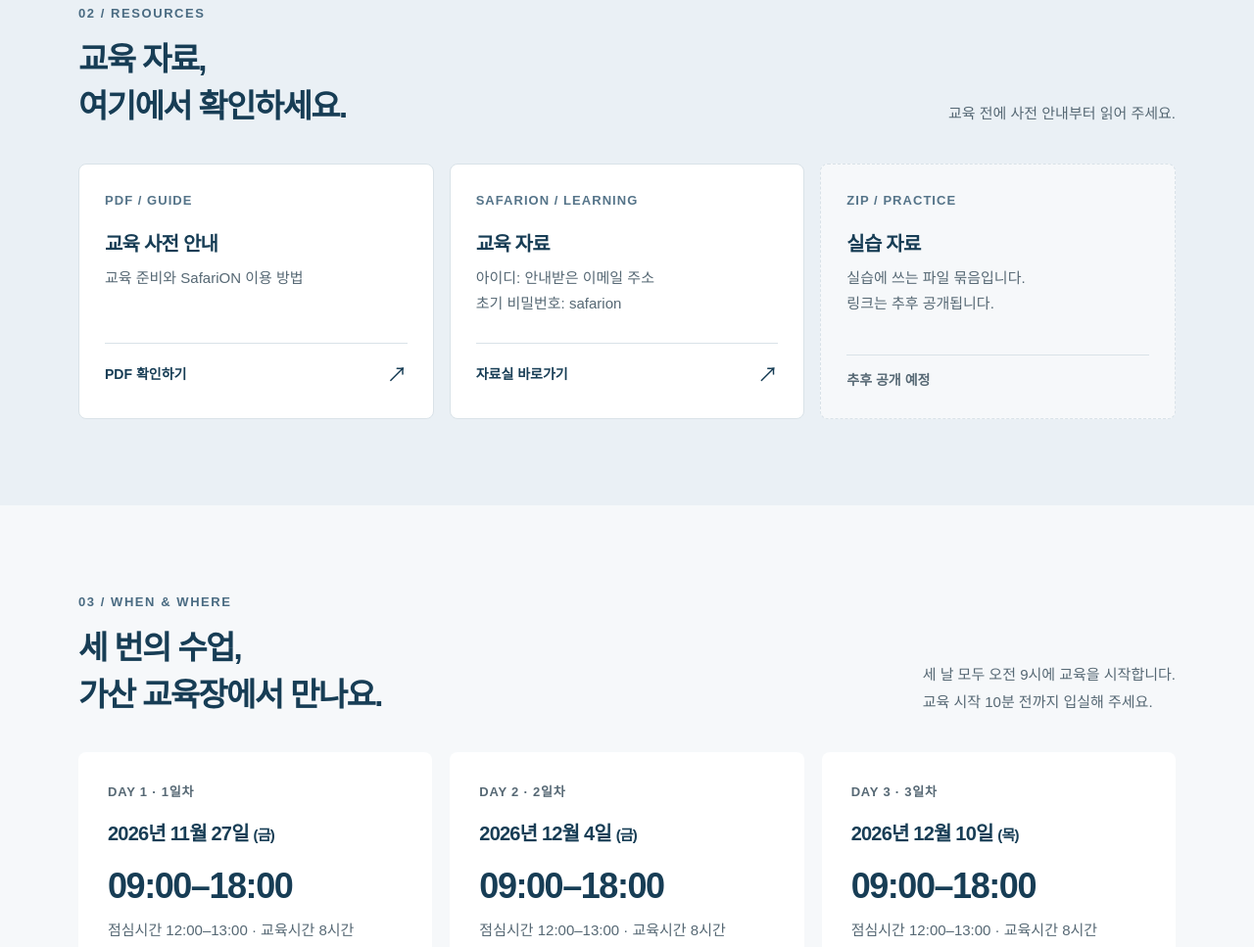
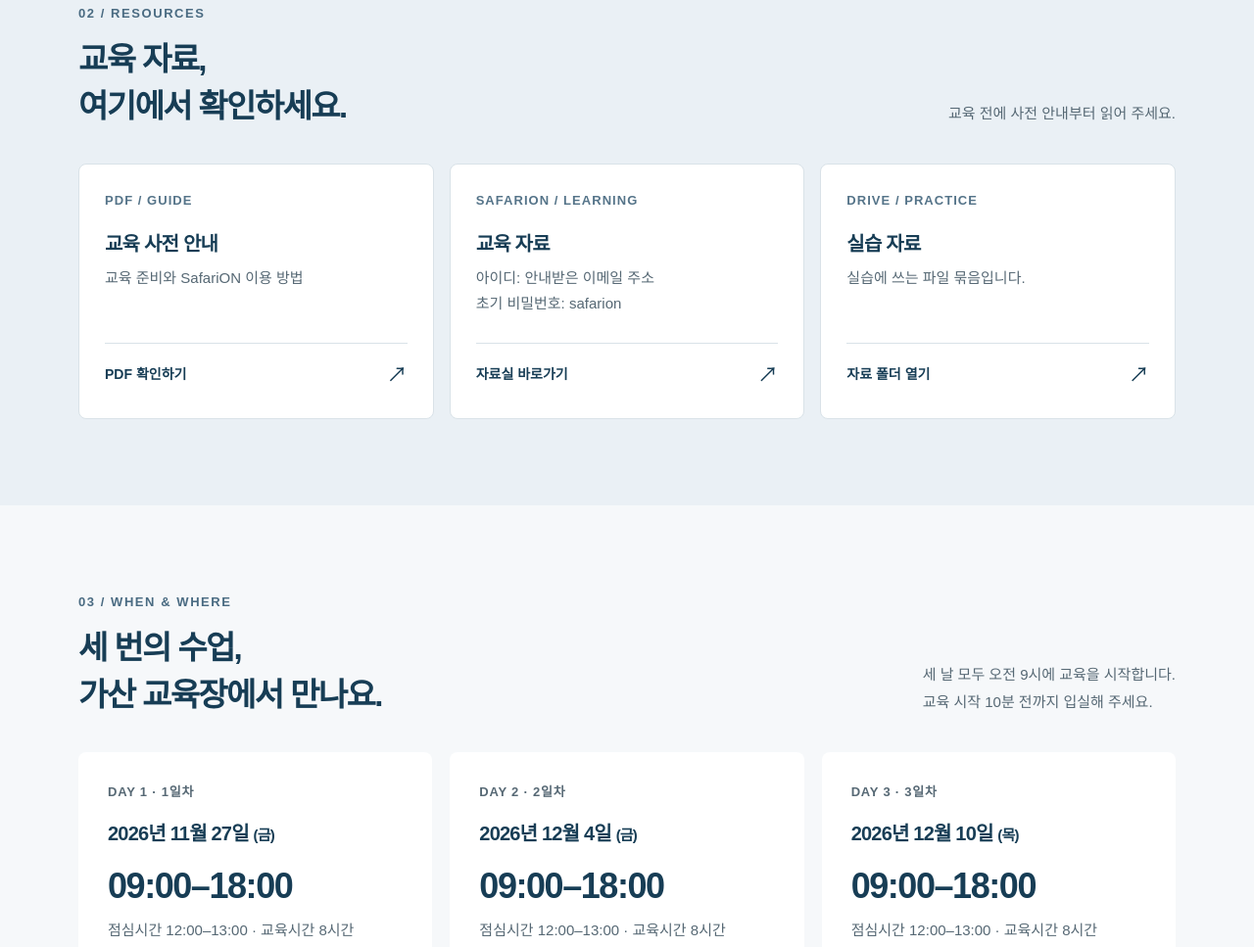
Before and after one commit to ax-helloworldlabs/mainbiz-gasan-claude, a plain HTML site: page index.html in a window 1280 px wide. Shown: the part 1904-2871 px from the top of the page at 98% size. Drawn offline with Linux system fonts and the light colour scheme; a web font is replaced by a local one.

Commit message:
실습 자료 카드에 구글 드라이브 폴더 링크 연결
Co-Authored-By: Claude Opus 5.5 <noreply@anthropic.com>

```diff
--- a/index.html
+++ b/index.html
@@ -113,7 +113,7 @@
     <div class="resource-grid">
       <a class="resource-card" href="./assets/course-guide.pdf" target="_blank" rel="noopener noreferrer"><span class="resource-type">PDF / GUIDE</span><h3>교육 사전 안내</h3><p>교육 준비와 SafariON 이용 방법</p><span class="resource-bottom">PDF 확인하기 <b>↗</b></span></a>
       <a class="resource-card" href="https://www.safarion.app/login" target="_blank" rel="noopener noreferrer"><span class="resource-type">SAFARION / LEARNING</span><h3>교육 자료</h3><p><span class="nw">아이디: 안내받은 이메일 주소</span><br><span class="nw">초기 비밀번호: safarion</span></p><span class="resource-bottom">자료실 바로가기 <b>↗</b></span></a>
-      <div class="resource-card pending" aria-disabled="true"><span class="resource-type">ZIP / PRACTICE</span><h3>실습 자료</h3><p>실습에 쓰는 파일 묶음입니다.<br>링크는 추후 공개됩니다.</p><span class="resource-bottom">추후 공개 예정</span></div>
+      <a class="resource-card" href="https://drive.google.com/drive/folders/1x1JRMNp4x2-qmYEHe2IwkZ0DOKhkOCIV" target="_blank" rel="noopener noreferrer"><span class="resource-type">DRIVE / PRACTICE</span><h3>실습 자료</h3><p>실습에 쓰는 파일 묶음입니다.</p><span class="resource-bottom">자료 폴더 열기 <b>↗</b></span></a>
     </div>
   </div>
 </section>
```
